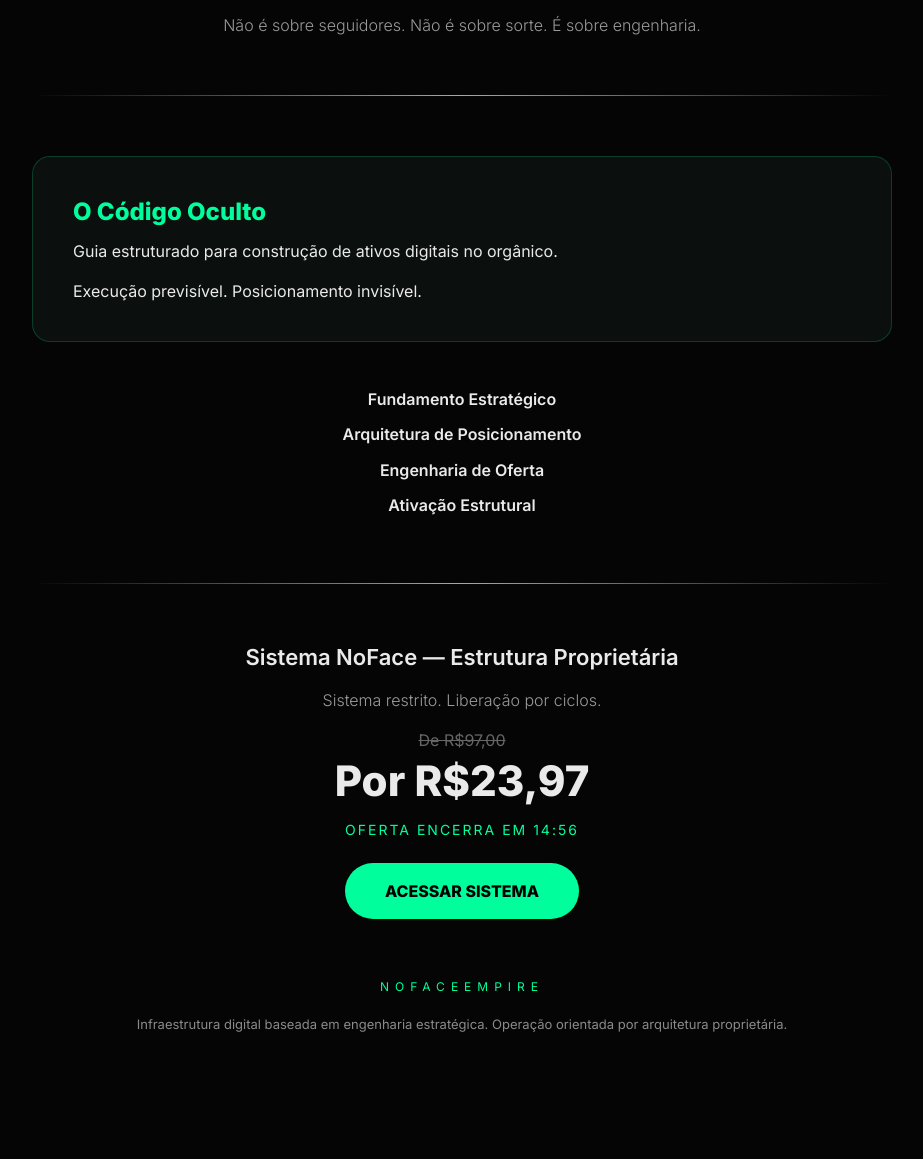
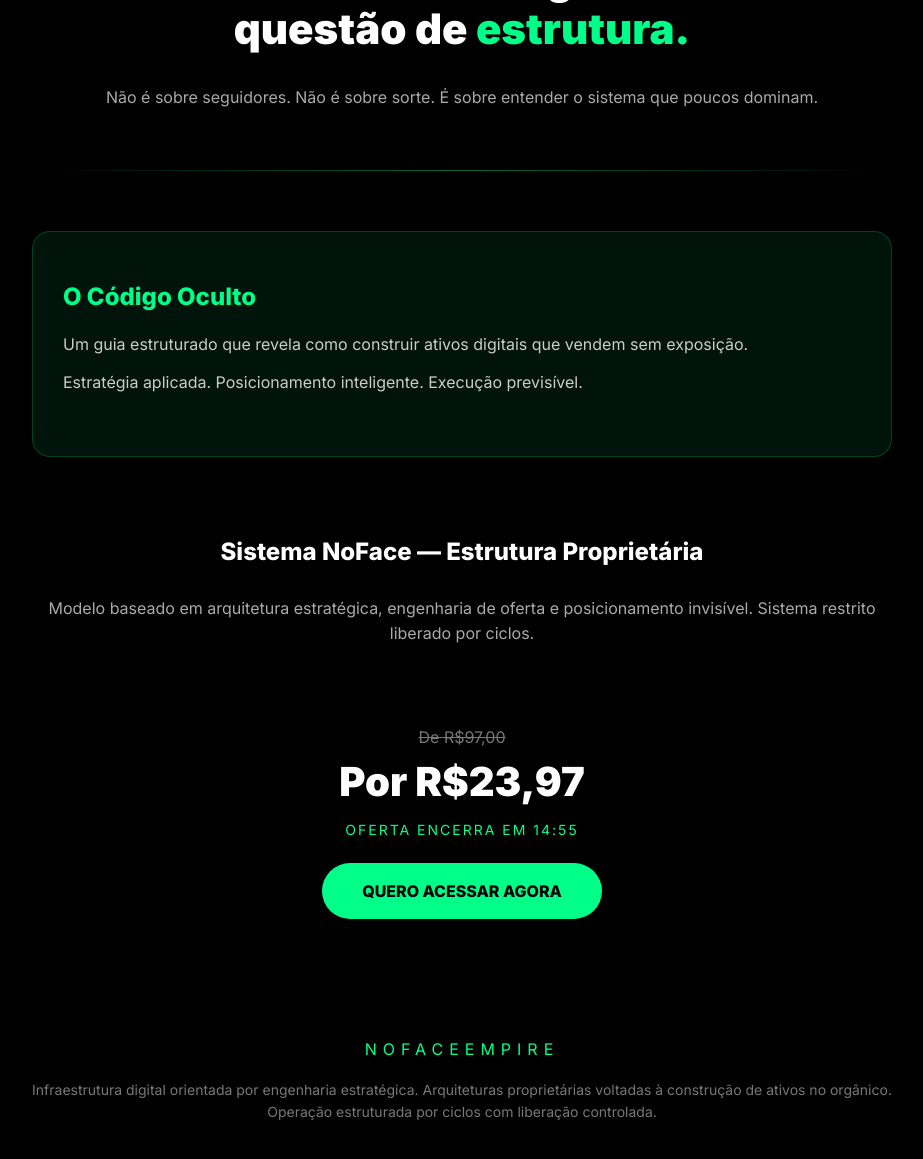
Before and after one commit to nanrri/Marketing-, a plain HTML site: page index.html in a window 1280 px wide. Shown: the part 211-1370 px from the top of the page, without its empty margins (178-1101 px from the left). Before the commit the page ends 1326 px from the top, so only its background shows below. Drawn offline with Linux system fonts and the light colour scheme.

Commit message:
Update HTML structure and styling for NoFaceEmpire

```diff
--- a/index.html
+++ b/index.html
@@ -1,11 +1,10 @@
 <!DOCTYPE html>
-<html lang="pt-br">
+<html lang="pt-BR">
 <head>
 <meta charset="UTF-8">
 <meta name="viewport" content="width=device-width, initial-scale=1.0">
-<title>Arquitetura NoFace</title>
-
-<link href="https://fonts.googleapis.com/css2?family=Inter:wght@300;400;600;800&display=swap" rel="stylesheet">
+<title>NoFaceEmpire — Arquitetura NoFace</title>
+<link href="https://fonts.googleapis.com/css2?family=Inter:wght@400;600;800;900&display=swap" rel="stylesheet">
 
 <style>
 *{
@@ -16,210 +15,192 @@
 }
 
 body{
-    background:#050505;
-    color:#eaeaea;
+background:#000;
+color:#fff;
+overflow-x:hidden;
+}
+
+.section{
+max-width:900px;
+margin:auto;
+padding:120px 20px;
 text-align:center;
 }
 
-.section{
-    padding:80px 20px;
-    max-width:900px;
-    margin:auto;
-}
-
-.top-label{
-    color:#00ff9c;
+.topline{
+color:#00ff88;
 letter-spacing:4px;
 font-size:12px;
-    margin-bottom:20px;
+margin-bottom:30px;
 }
 
 h1{
-    font-size:38px;
-    font-weight:800;
+font-size:42px;
+font-weight:900;
 line-height:1.2;
 }
 
 .highlight{
-    color:#00ff9c;
+color:#00ff88;
 }
 
 .sub{
-    margin-top:20px;
-    color:#9a9a9a;
-    font-weight:300;
+color:#aaa;
+margin-top:30px;
 font-size:16px;
+line-height:1.6;
 }
 
 .divider{
 height:1px;
-    background:linear-gradient(to right, transparent, #00ff9c, transparent);
+background:linear-gradient(to right,transparent,#00ff88,transparent);
 margin:60px 0;
+opacity:0.4;
 }
 
 .card{
-    background:#0b0f0d;
-    border:1px solid rgba(0,255,156,0.2);
+background:rgba(0,255,136,0.08);
+border:1px solid rgba(0,255,136,0.2);
+padding:50px 30px;
 border-radius:18px;
-    padding:40px;
 text-align:left;
 }
 
 .card h2{
-    color:#00ff9c;
-    margin-bottom:15px;
+color:#00ff88;
+margin-bottom:20px;
 }
 
-.structure-list{
-    margin-top:40px;
-    font-weight:600;
-    line-height:2.2;
+.card p{
+color:#ccc;
+line-height:1.7;
+margin-bottom:10px;
 }
 
-.offer-title{
-    font-size:22px;
-    font-weight:600;
-    margin-bottom:15px;
+.system{
+margin-top:80px;
+}
+
+.system h3{
+font-size:24px;
+margin-bottom:20px;
+}
+
+.price-section{
+margin-top:80px;
+text-align:center;
 }
 
 .old-price{
+color:#777;
 text-decoration:line-through;
-    color:#666;
-    margin-bottom:5px;
+margin-bottom:10px;
 }
 
-.price{
-    font-size:42px;
-    font-weight:800;
+.new-price{
+font-size:40px;
+font-weight:900;
 margin-bottom:15px;
 }
 
 .timer{
+color:#00ff88;
 font-size:14px;
 letter-spacing:2px;
-    color:#00ff9c;
 margin-bottom:25px;
 }
 
 .btn{
-    background:#00ff9c;
+background:#00ff88;
 color:#000;
 padding:18px 40px;
-    border-radius:50px;
-    text-decoration:none;
-    font-weight:700;
-    display:inline-block;
+border:none;
+border-radius:40px;
+font-weight:800;
+font-size:16px;
+cursor:pointer;
 transition:0.3s;
 }
 
 .btn:hover{
-    background:#00d884;
+transform:scale(1.05);
 }
 
 .footer{
-    margin-top:60px;
-    font-size:12px;
-    letter-spacing:6px;
-    color:#00ff9c;
+margin-top:120px;
+text-align:center;
 }
 
-.footer-text{
-    margin-top:20px;
-    color:#8a8a8a;
-    font-size:13px;
+.brand{
+color:#00ff88;
+letter-spacing:6px;
+margin-bottom:20px;
+}
+
+.footer p{
+color:#777;
+font-size:14px;
 line-height:1.6;
+}
+
+@media(max-width:600px){
+h1{
+font-size:32px;
+}
+.new-price{
+font-size:32px;
+}
 }
 </style>
 </head>
 
 <body>
 
-<div class="section">
+<section class="section">
 
-<div class="top-label">ARQUITETURA DIGITAL ESTRATÉGICA</div>
+<div class="topline">ARQUITETURA DIGITAL ESTRATÉGICA</div>
 
 <h1>
 Construir renda no orgânico é uma questão de <span class="highlight">estrutura.</span>
 </h1>
 
-<div class="sub">
-Não é sobre seguidores. Não é sobre sorte. É sobre engenharia.
-</div>
+<p class="sub">
+Não é sobre seguidores. Não é sobre sorte. É sobre entender o sistema que poucos dominam.
+</p>
 
 <div class="divider"></div>
 
 <div class="card">
 <h2>O Código Oculto</h2>
-<p>
-Guia estruturado para construção de ativos digitais no orgânico.<br><br>
-Execução previsível. Posicionamento invisível.
+<p>Um guia estruturado que revela como construir ativos digitais que vendem sem exposição.</p>
+<p>Estratégia aplicada. Posicionamento inteligente. Execução previsível.</p>
+</div>
+
+<div class="system">
+<h3>Sistema NoFace — Estrutura Proprietária</h3>
+<p class="sub">
+Modelo baseado em arquitetura estratégica, engenharia de oferta e posicionamento invisível.
+Sistema restrito liberado por ciclos.
 </p>
 </div>
 
-<div class="structure-list">
-Fundamento Estratégico<br>
-Arquitetura de Posicionamento<br>
-Engenharia de Oferta<br>
-Ativação Estrutural
+<div class="price-section">
+<div class="old-price">De R$97,00</div>
+<div class="new-price">Por R$23,97</div>
+<div class="timer">OFERTA ENCERRA EM 14:55</div>
+<button class="btn">QUERO ACESSAR AGORA</button>
 </div>
 
-<div class="divider"></div>
-
-<div class="offer-title">
-Sistema NoFace — Estrutura Proprietária
+<div class="footer">
+<div class="brand">NOFACEEMPIRE</div>
+<p>
+Infraestrutura digital orientada por engenharia estratégica.
+Arquiteturas proprietárias voltadas à construção de ativos no orgânico.
+Operação estruturada por ciclos com liberação controlada.
+</p>
 </div>
 
-<div class="sub">
-Sistema restrito. Liberação por ciclos.
-</div>
-
-<br>
-
-<div class="old-price">De R$97,00</div>
-<div class="price">Por R$23,97</div>
-
-<div class="timer" id="countdown">
-OFERTA ENCERRA EM 15:00
-</div>
-
-<a href="https://pay.kiwify.com.br/1hpTVDK" class="btn">
-ACESSAR SISTEMA
-</a>
-
-<div class="footer">
-NOFACEEMPIRE
-</div>
-
-<div class="footer-text">
-Infraestrutura digital baseada em engenharia estratégica.
-Operação orientada por arquitetura proprietária.
-</div>
-
-</div>
-
-<script>
-let duration = 15 * 60;
-let display = document.getElementById('countdown');
-
-function startTimer() {
-    let timer = duration, minutes, seconds;
-    setInterval(function () {
-        minutes = parseInt(timer / 60, 10);
-        seconds = parseInt(timer % 60, 10);
-
-        minutes = minutes < 10 ? "0" + minutes : minutes;
-        seconds = seconds < 10 ? "0" + seconds : seconds;
-
-        display.textContent = "OFERTA ENCERRA EM " + minutes + ":" + seconds;
-
-        if (--timer < 0) {
-            timer = 0;
-        }
-    }, 1000);
-}
-
-startTimer();
-</script>
+</section>
 
 </body>
 </html>
```
Lines whose indentation alone changed are shown as unchanged.
